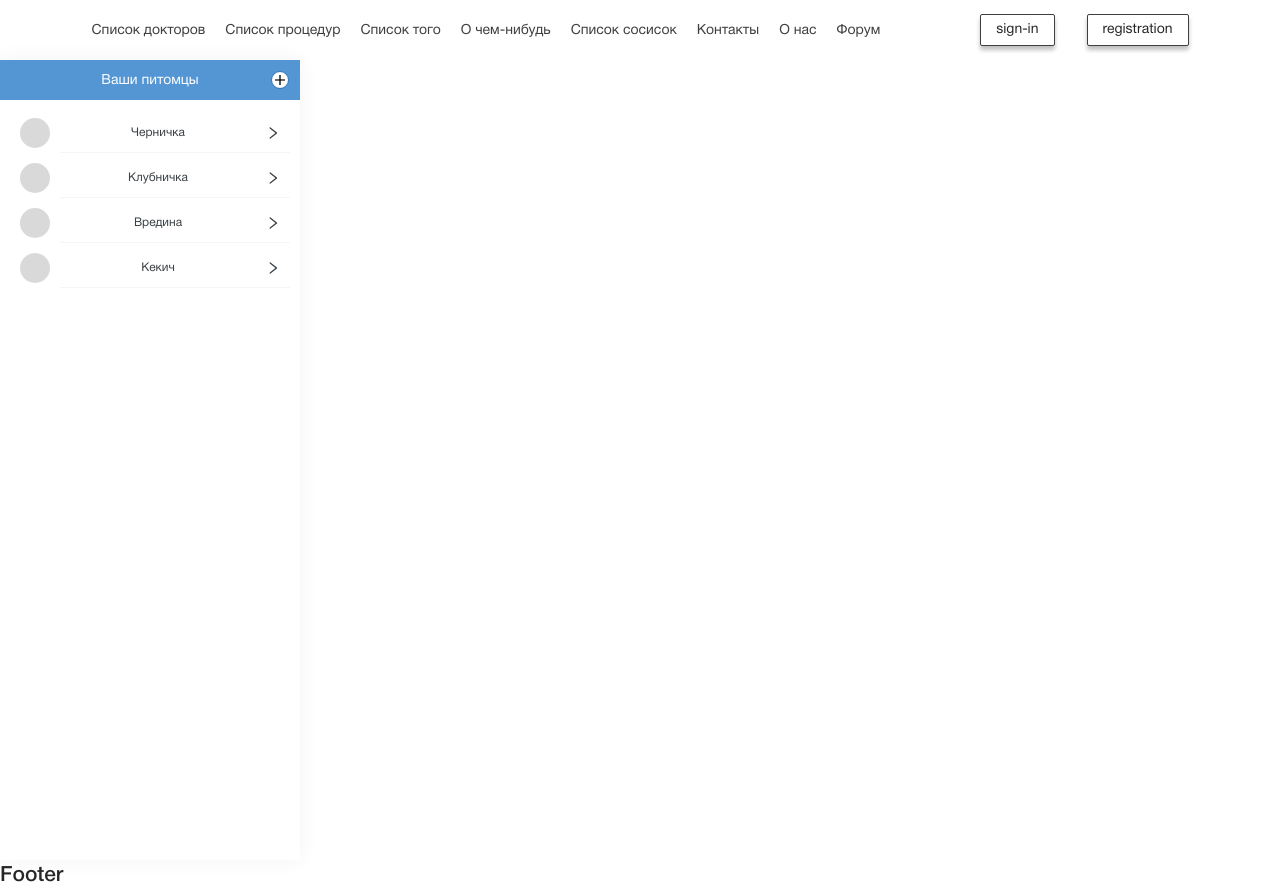
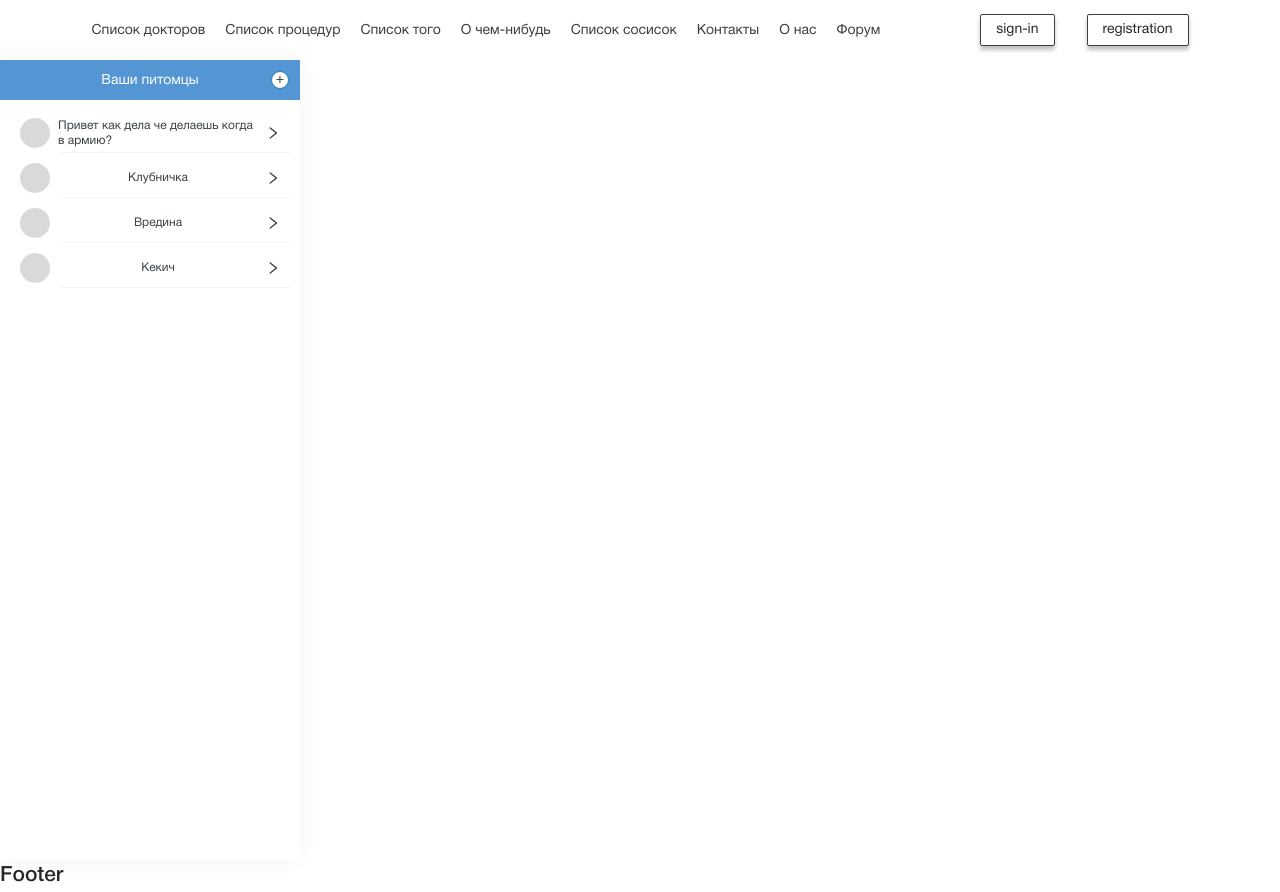
Before and after one commit to AlexVedernikoff/Vet-clinic-for-wolfik, a React (Create React App) app: page / in a window 1280 px wide. Built offline with nearby package versions, Linux system fonts and the light colour scheme.

Commit message:
VC-19: Add-button and pet-name container updated

```diff
--- a/src/components/PetSidebar/PetSidebar.module.scss
+++ b/src/components/PetSidebar/PetSidebar.module.scss
@@ -32,6 +32,7 @@ $pet-name: #3A4045;
       cursor: pointer;
       width: 18px;
       height: 18px;
+      padding: 0;
       background: #fff;
       border: 1.2px solid #2E75B7;
       border-radius: 50%;
@@ -40,10 +41,14 @@ $pet-name: #3A4045;
       justify-content: center;
       position: absolute;
       transform: translateX(130px);
-      span {
-        color: #000;
-        font-weight: 400;
-        font-size: 20px;
+      &::before {
+        position: absolute;
+        content: '+';
+        line-height: 16px;
+        width: 16px;
+        height: 16px;
+        top: 0;
+        left: 0;
       }
     }
   }
@@ -103,6 +108,7 @@ $pet-name: #3A4045;
         color: $pet-name;
         font-size: 12px;
         line-height: 15px;
+        max-width: 200px;
       }
       .open,
       .closed {
--- a/src/components/PetSidebar/PetSidebar.tsx
+++ b/src/components/PetSidebar/PetSidebar.tsx
@@ -43,7 +43,7 @@ const petListItem = (pet: Pets, cb: (id: number) => void): JSX.Element => (
 
 const PetSidebar = (): JSX.Element => {
   const [petsData, setPetsData] = useState([
-    { id: 1, name: 'Черничка', checked: false },
+    { id: 1, name: 'Привет как дела че делаешь когда в армию?', checked: false },
     { id: 2, name: 'Клубничка', checked: false },
     { id: 3, name: 'Вредина', checked: false },
     { id: 4, name: 'Кекич', checked: false },
@@ -64,9 +64,7 @@ const PetSidebar = (): JSX.Element => {
         ) : (
           <MenuUnfoldOutlined className={css.title} onClick={() => {}} />
         )}
-        <button type="button" className={css.addpet}>
-          <span>+</span>
-        </button>
+        <button type="button" className={css.addpet} aria-label="Add pet" />
       </header>
       <ul className={css.petlist}>
         {petsData.map((pet) => petListItem(pet, updatePetsData))}
```
